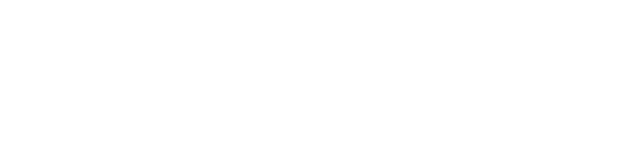
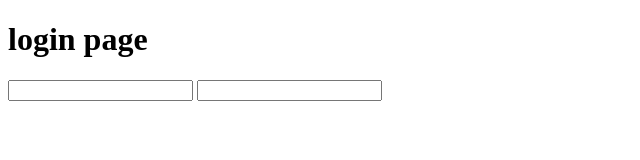
Before and after one commit to TechnaPK/batch2-git-collaboration, a plain HTML site: page login.html in a window 1280 px wide. Shown: the whole page, without its empty margins (0-640 px from the left). Drawn offline with Linux system fonts and the light colour scheme.

Commit message:
change in login page

```diff
--- a/login.html
+++ b/login.html
@@ -6,7 +6,9 @@
     <meta http-equiv="X-UA-Compatible" content="ie=edge">
     <title>Login Page</title>
 </head>
-<body>
-
+<body >
+    <h1>login page</h1>
+<input type="text"/>
+<input type="password"/>
 </body>
 </html>
```
